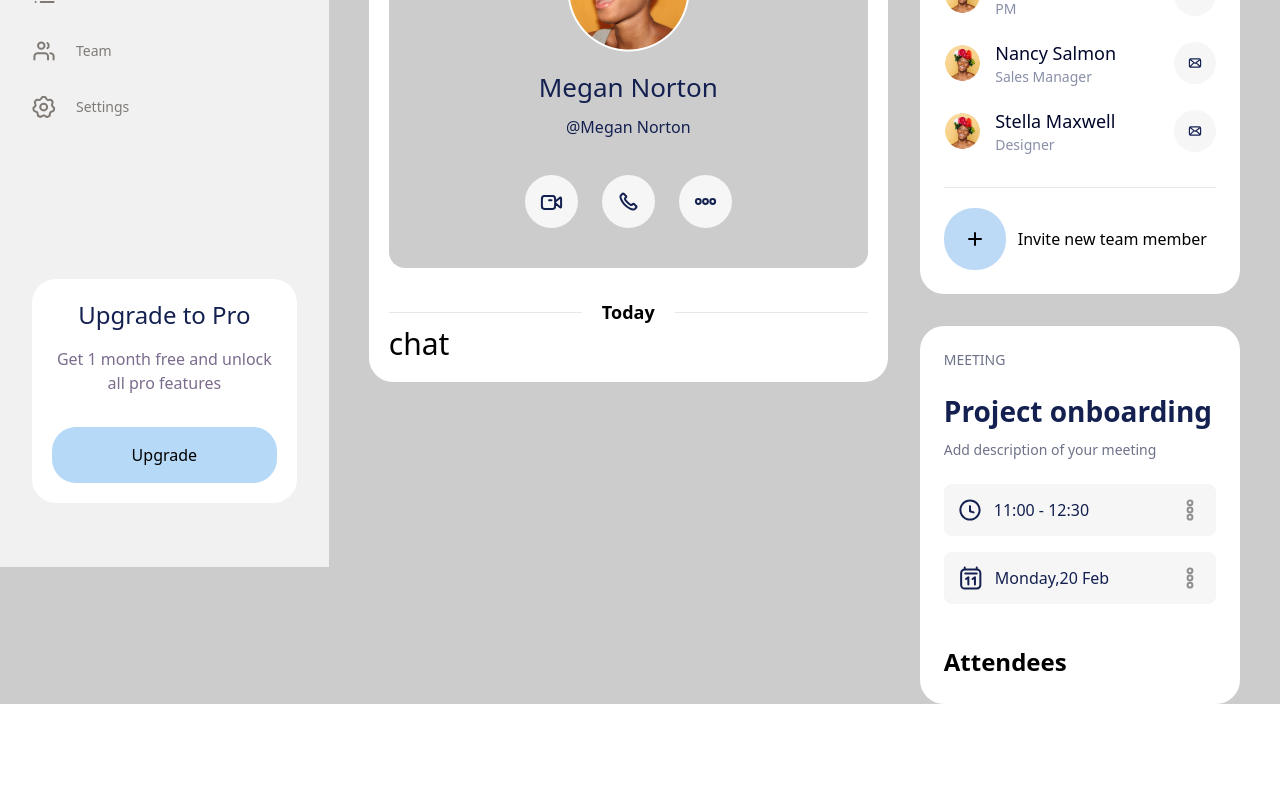
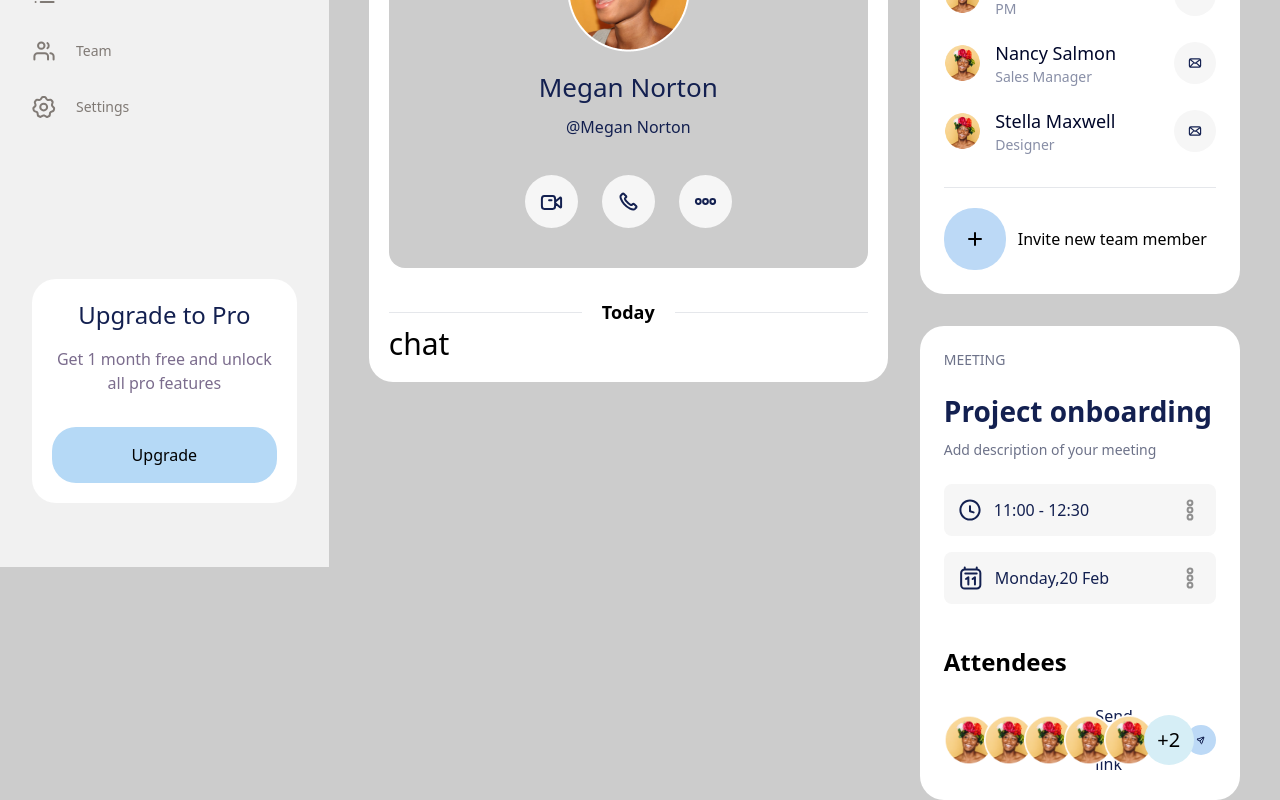
Before and after one commit to Nuridin28/Bussines-messenger-react, a React (Vite) app: page / in a window 1280 px wide. Shown: the part 327-1127 px from the top of the page. Before the commit the page ends 1031 px from the top, so only its background shows below. Built offline with nearby package versions, Linux system fonts and the light colour scheme.

Commit message:
adding attendes block in meeting

```diff
--- a/src/components/MeetingsBlock/Attendees.tsx
+++ b/src/components/MeetingsBlock/Attendees.tsx
@@ -1,8 +1,31 @@
+import mock from "../../assets/png/teamMock.png";
+import send from "../../assets/svg/send.svg";
+
 export default function Attendees() {
   return (
-    <div className="mt-10">
+    <div className="mt-10 ">
       <p className="text-black font-semibold text-[24px]">Attendees</p>
-      <div></div>
+      <div className="flex items-center justify-between">
+        <div className="flex relative space-x-[-10px] mt-6 items-center">
+          <img className="z-1 w-[50px] h-[50px]" src={mock} alt="profile1" />
+          <img className="z-2 w-[50px] h-[50px]" src={mock} alt="profile2" />
+          <img className="z-3 w-[50px] h-[50px]" src={mock} alt="profile3" />
+          <img className="z-4 w-[50px] h-[50px]" src={mock} alt="profile4" />
+          <img className="z-5 w-[50px] h-[50px]" src={mock} alt="profile5" />
+          <div className="bg-[#D6EEF6] rounded-[30px] px-[13.5px] py-[12px] flex items-center w-[50px] h-[50px] text-[20px] tetx-black font-medium justify-center">
+            +2
+          </div>
+        </div>
+
+        <div className="flex items-center mt-6">
+          <p className="font-medium text-base text-[#132050]">
+            Send invitation link
+          </p>
+          <div className="p-[10px] bg-[#BCD9F6] rounded-[30px] flex items-center justify-center ml-4 cursor-pointer">
+            <img src={send} alt="sendIcon" />
+          </div>
+        </div>
+      </div>
     </div>
   );
 }
```
Also changed, not shown: src/assets/svg/send.svg (added).
